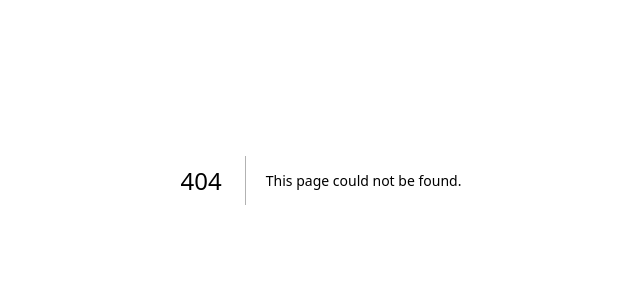
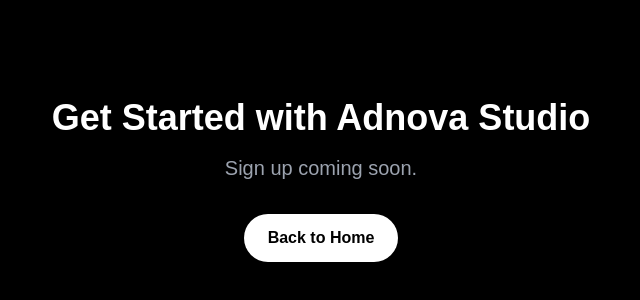
Before and after one commit to algorithmicsanti/studio-landing, a Next.js app: page /signup in a window 1280 px wide. Before the commit this address had no page. Shown: the part 220-520 px from the top of the page, without its empty margins (319-959 px from the left). Built offline with nearby package versions, Linux system fonts and the light colour scheme.

Commit message:
Add signup page placeholder

```diff
--- /dev/null
+++ b/src/app/signup/page.tsx
@@ -0,0 +1,16 @@
+import Link from 'next/link'
+
+export default function SignupPage() {
+    return (
+        <div className="min-h-screen flex flex-col items-center justify-center bg-black text-white p-4">
+            <h1 className="text-4xl font-bold mb-4">Get Started with Adnova Studio</h1>
+            <p className="text-xl text-gray-400 mb-8">Sign up coming soon.</p>
+            <Link
+                href="/"
+                className="px-6 py-3 bg-white text-black rounded-full font-semibold hover:bg-gray-200 transition-colors"
+            >
+                Back to Home
+            </Link>
+        </div>
+    )
+}
```
